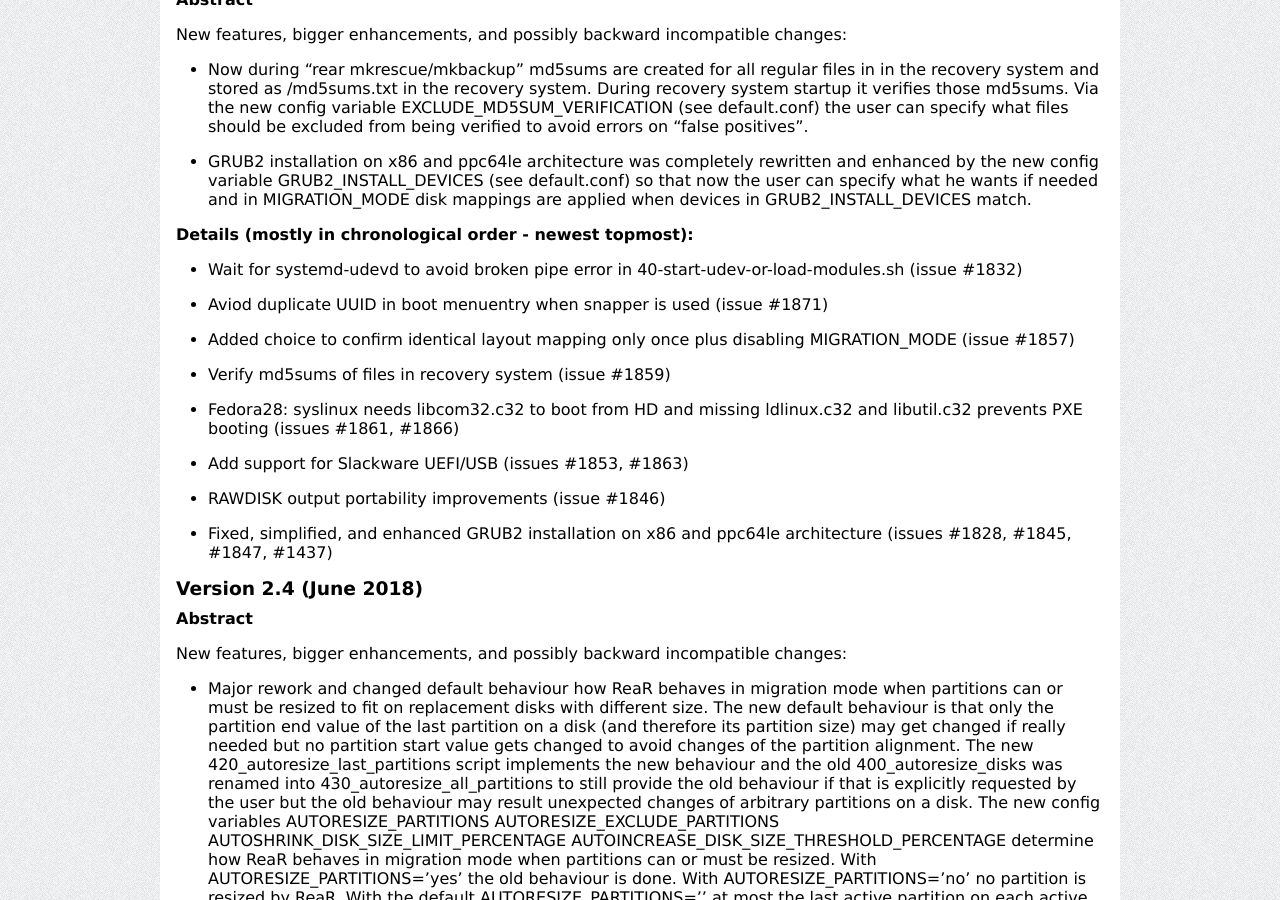
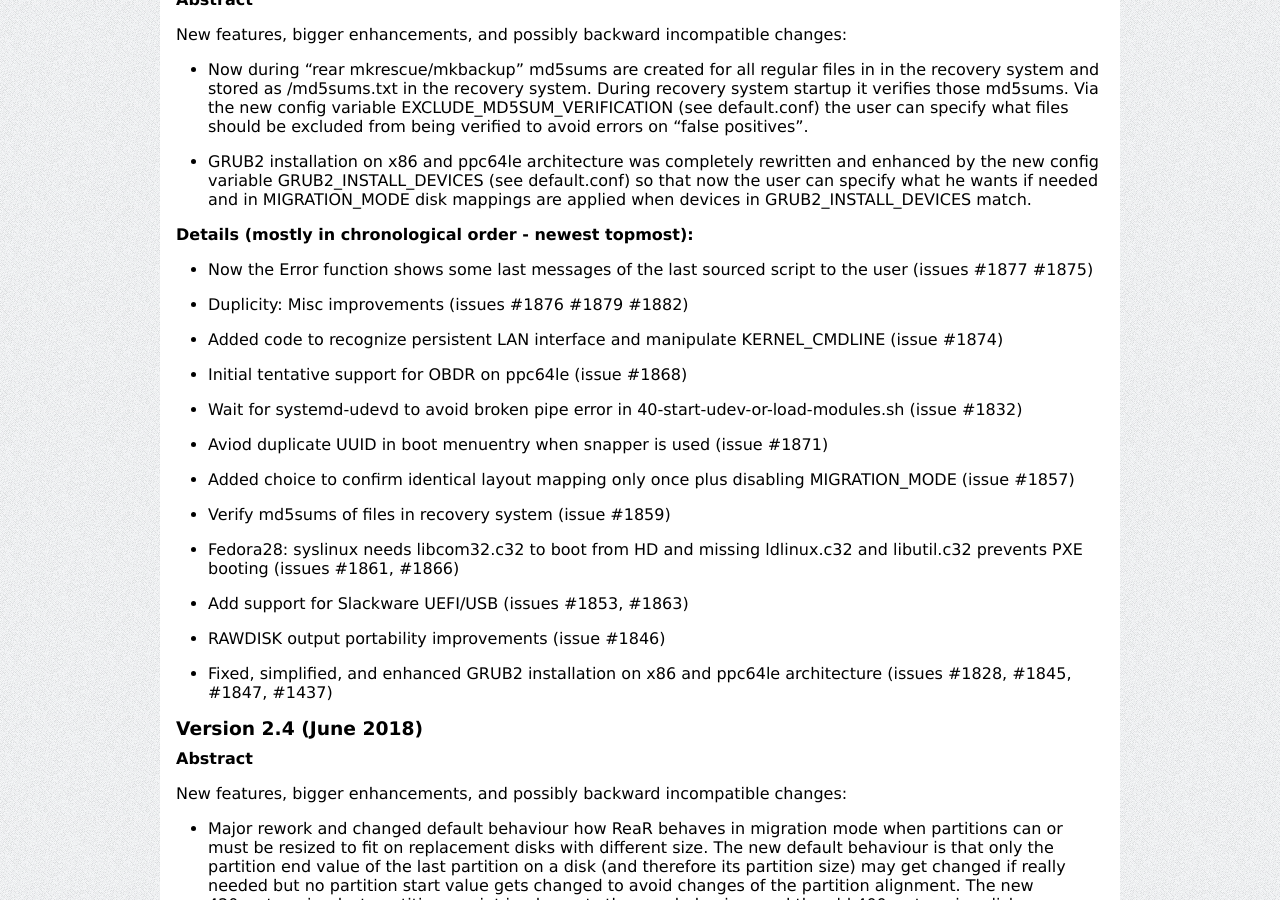
Before and after one commit to rear/rear.github.com, a Jekyll site: the page built from documentation/release-notes-2-5.md, in a window 1280 px wide and 900 px high, scrolled down 3057 px. Built offline with Jekyll 4.4.1, drawn with Linux system fonts in a browser that asks for light colours; comment, search, counter and statistics services are not loaded.

Commit message:
Update release-notes-2-5.md
Added latest changes to the "Details" part of "Version 2.5"

```diff
--- a/documentation/release-notes-2-5.md
+++ b/documentation/release-notes-2-5.md
@@ -190,6 +190,14 @@
 disk mappings are applied when devices in GRUB2_INSTALL_DEVICES match.
 
 #### Details (mostly in chronological order - newest topmost):
+
+* Now the Error function shows some last messages of the last sourced script to the user (issues #1877 #1875)
+
+* Duplicity: Misc improvements (issues #1876 #1879 #1882)
+
+* Added code to recognize persistent LAN interface and manipulate KERNEL_CMDLINE (issue #1874)
+
+* Initial tentative support for OBDR on ppc64le (issue #1868)
 
 * Wait for systemd-udevd to avoid broken pipe error in 40-start-udev-or-load-modules.sh (issue #1832)
 
```
